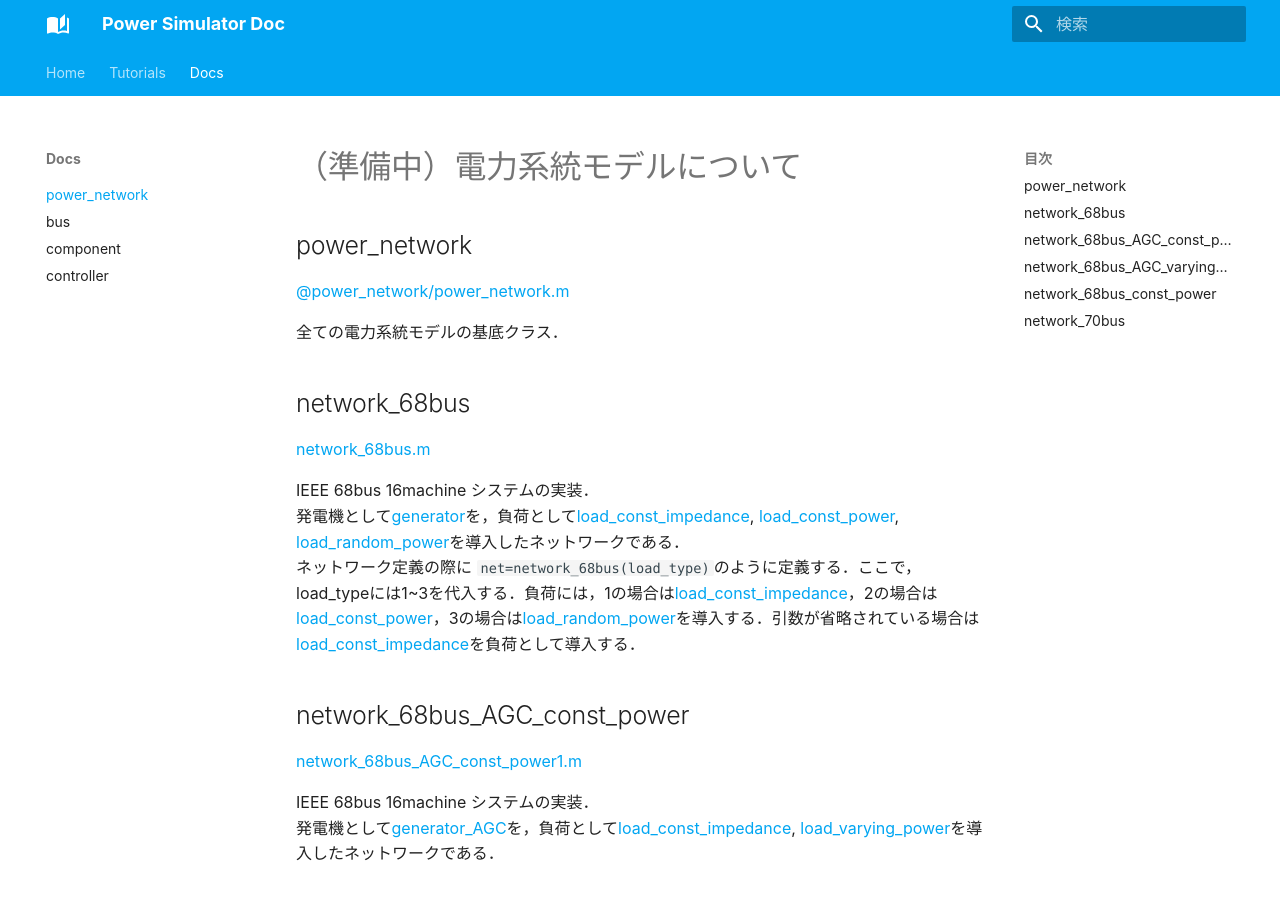
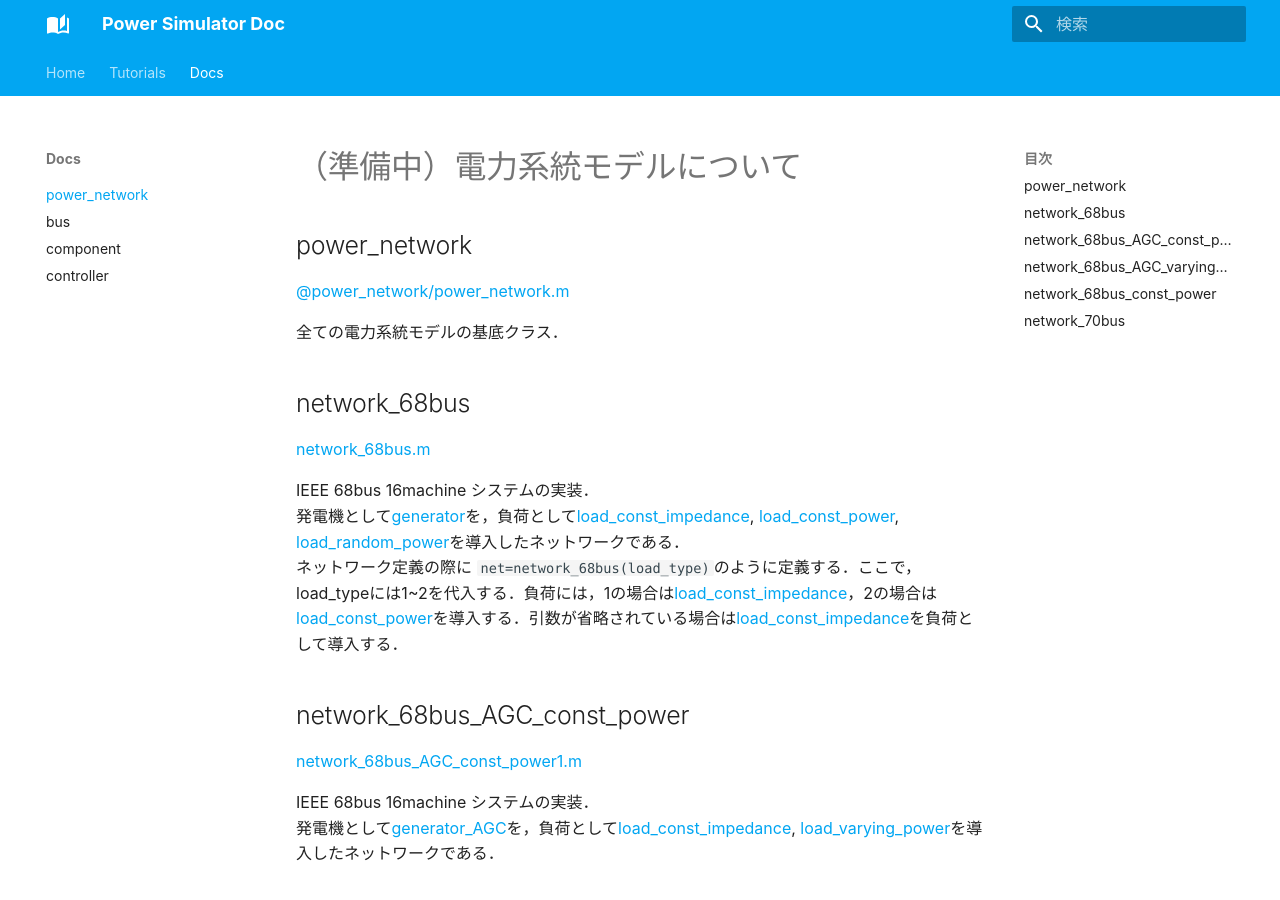
Before and after one commit to takahiro-kawaguchi/power_simulator_doc, an MkDocs documentation site: the page built from docs/Docs/power_network.md, in a window 1280 px wide and 900 px high. Built offline with MkDocs 1.6.1 and Material for MkDocs 9.7.7, drawn with Linux system fonts in a browser that asks for light colours; some web fonts are replaced.

Commit message:
network_68busに関して，削除予定の項目に対する説明を追記

```diff
--- a/docs/Docs/power_network.md
+++ b/docs/Docs/power_network.md
@@ -13,7 +13,7 @@
 
 IEEE 68bus 16machine システムの実装．
 発電機として[generator](/Docs/component/#generator)を，負荷として[load_const_impedance](/Docs/component/#load_const_impedance), [load_const_power](/Docs/component/#load_const_power), [load_random_power](/Docs/component/#load_random_power)を導入したネットワークである．
-ネットワーク定義の際に `net=network_68bus(load_type)`のように定義する．ここで，load_typeには1~3を代入する．負荷には，1の場合は[load_const_impedance](/Docs/component/#load_const_impedance)，2の場合は[load_const_power](/Docs/component/#load_const_power)，3の場合は[load_random_power](/Docs/component/#load_random_power)を導入する．引数が省略されている場合は[load_const_impedance](/Docs/component/#load_const_impedance)を負荷として導入する．
+ネットワーク定義の際に `net=network_68bus(load_type)`のように定義する．ここで，load_typeには1~2を代入する．負荷には，1の場合は[load_const_impedance](/Docs/component/#load_const_impedance)，2の場合は[load_const_power](/Docs/component/#load_const_power)を導入する．引数が省略されている場合は[load_const_impedance](/Docs/component/#load_const_impedance)を負荷として導入する．[](現状、load_typeには1~3が代入できるが、3は今後削除予定なので省略した)
 
 
 ## network_68bus_AGC_const_power
```
